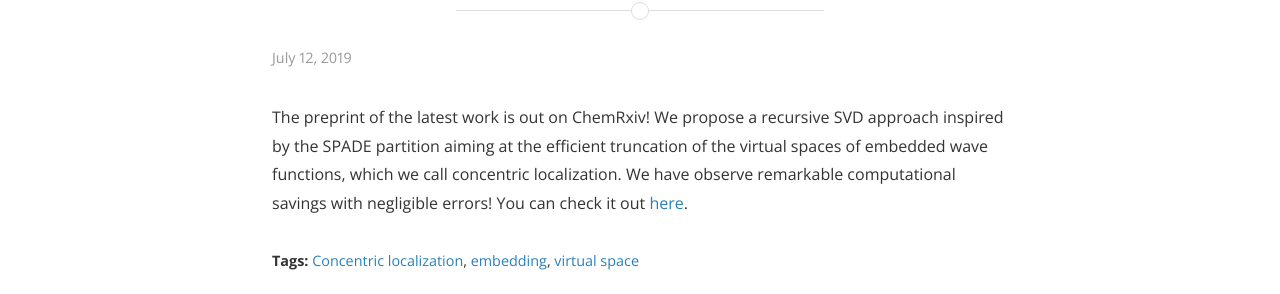
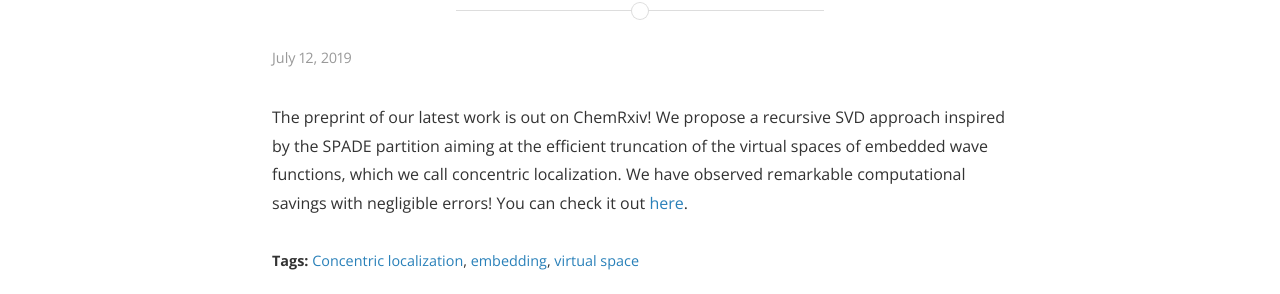
Before and after one commit to danclaudino/gh-pages, a Jekyll site: the page built from _posts/2019-07-16-cl.md, in a window 1280 px wide. Shown: the part 237-531 px from the top of the page. Built offline with Jekyll 4.4.1, drawn with Linux system fonts in a browser that asks for light colours; nearby versions of some CDN libraries.

Commit message:
Fixed typo

```diff
--- a/_posts/2019-07-16-cl.md
+++ b/_posts/2019-07-16-cl.md
@@ -5,4 +5,4 @@ date: 2019-07-12 05:00:00
 tags: [ Concentric localization, embedding, virtual space ]
 author: daniel
 ---
-<p> The preprint of the latest work is out on ChemRxiv! We propose a recursive SVD approach inspired by the SPADE partition aiming at the efficient truncation of the virtual spaces of embedded wave functions, which we call concentric localization. We have observe remarkable computational savings with negligible errors! You can check it out <a href="https://chemrxiv.org/articles/Simple_and_Efficient_Truncation_of_Virtual_Spaces_in_Embedded_Wave_Functions_via_Concentric_Localization/8846108/1">here</a>. </p>
+<p> The preprint of our latest work is out on ChemRxiv! We propose a recursive SVD approach inspired by the SPADE partition aiming at the efficient truncation of the virtual spaces of embedded wave functions, which we call concentric localization. We have observed remarkable computational savings with negligible errors! You can check it out <a href="https://chemrxiv.org/articles/Simple_and_Efficient_Truncation_of_Virtual_Spaces_in_Embedded_Wave_Functions_via_Concentric_Localization/8846108/1">here</a>. </p>
```
